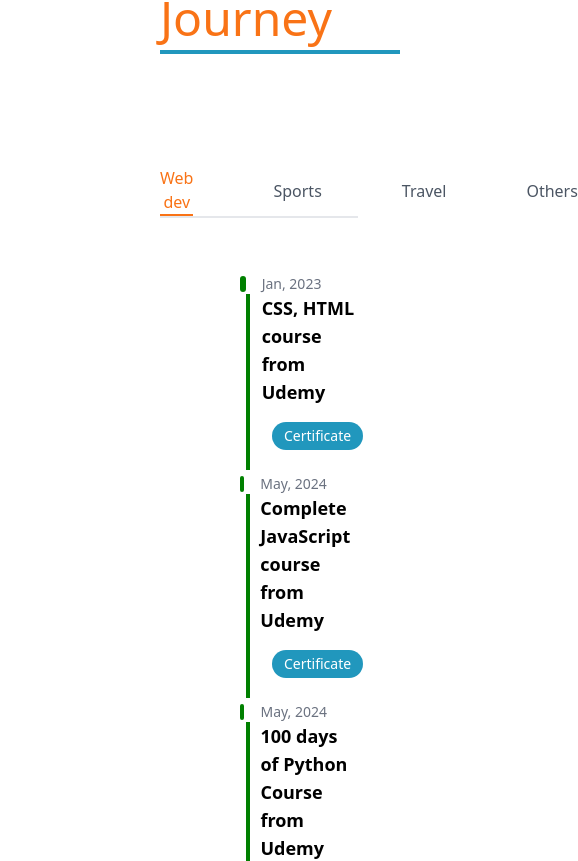
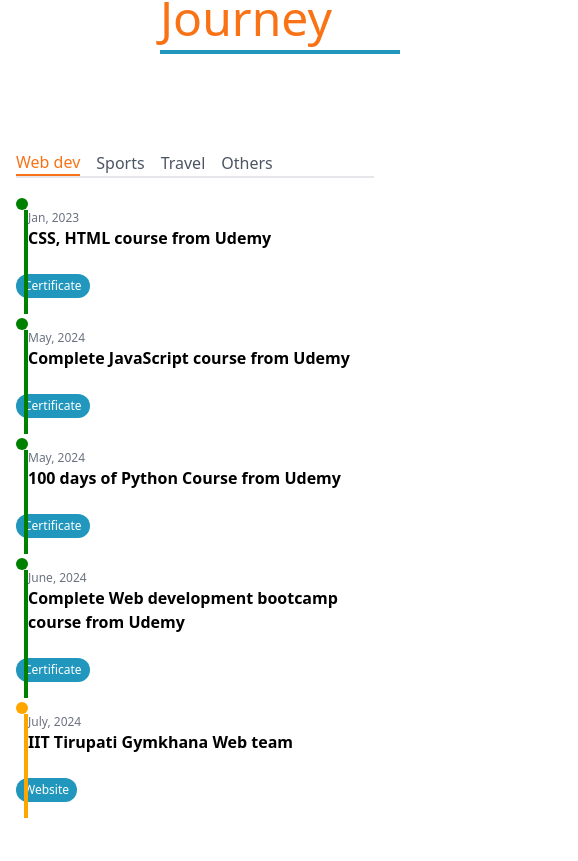
Before and after one commit to samuelmajji/Portifolio_design, a React (Vite) app: page / in a window 390 px wide. Shown: the part 1392-2253 px from the top of the page, 578 px wide, since content can reach past the window. Built offline with nearby package versions, Linux system fonts and the light colour scheme.

Commit message:
small change

```diff
--- a/src/components/Journey.jsx
+++ b/src/components/Journey.jsx
@@ -9,14 +9,14 @@ function MyJourney() {
   };
 
   return (
-    <div className="p-8 ml-20 pl-20 mx-auto">
-      <div className="flex space-x-20 mb-4 text-gray-600 border-b-2">
+    <div className="p-4 sm:p-6 lg:p-8 mx-auto">
+      <div className="flex flex-wrap space-x-4 mb-4 text-gray-600 border-b-2 border-gray-200">
         <button
           onClick={() => handleType(webdev)}
           className={
             Timeline === webdev
               ? "text-orange-500 border-b-2 border-orange-500"
-              : ""
+              : "hover:text-orange-500"
           }
         >
           Web dev
@@ -26,7 +26,7 @@ function MyJourney() {
           className={
             Timeline === sports
               ? "text-orange-500 border-b-2 border-orange-500"
-              : ""
+              : "hover:text-orange-500"
           }
         >
           Sports
@@ -36,7 +36,7 @@ function MyJourney() {
           className={
             Timeline === Journey
               ? "text-orange-500 border-b-2 border-orange-500"
-              : ""
+              : "hover:text-orange-500"
           }
         >
           Travel
@@ -46,7 +46,7 @@ function MyJourney() {
           className={
             Timeline === others
               ? "text-orange-500 border-b-2 border-orange-500"
-              : ""
+              : "hover:text-orange-500"
           }
         >
           Others
@@ -54,24 +54,26 @@ function MyJourney() {
       </div>
 
       {/* Timeline */}
-      <div className="space-y-6 pl-20 pt-10">
+      <div className="space-y-4 md:space-y-6 lg:space-y-8">
         {Timeline.map((item, index) => (
           <div className="relative" key={index}>
             <div
-              className="absolute top-5 left-1.5 w-1 h-full"
+              className="absolute top-4 md:top-5 left-2 md:left-1.5 w-1 h-full"
               style={{ backgroundColor: item.color }}
             ></div>
-            <div className="flex items-start mb-4">
+            <div className="flex flex-col sm:flex-row items-start mb-4">
               <div
-                className="h-4 w-4 rounded-full mt-0.5"
+                className="h-3 w-3 sm:h-4 sm:w-4 rounded-full mt-1 sm:mt-0.5"
                 style={{ backgroundColor: item.color }}
               ></div>
-              <div className="ml-4">
-                <p className="text-sm text-gray-500">{item.date}</p>
-                <p className="text-lg font-semibold">{item.description}</p>
+              <div className="ml-3 sm:ml-4">
+                <p className="text-xs sm:text-sm text-gray-500">{item.date}</p>
+                <p className="text-base sm:text-lg font-semibold">
+                  {item.description}
+                </p>
               </div>
             </div>
-            <button className="ml-8 text-sm text-white bg-[#2197bd] py-1 px-3 rounded-full">
+            <button className="mt-2 ml-0 sm:ml-8 text-xs sm:text-sm text-white bg-[#2197bd] py-1 px-2 sm:py-1.5 sm:px-3 rounded-full">
               {item.buttonText}
             </button>
           </div>
```
